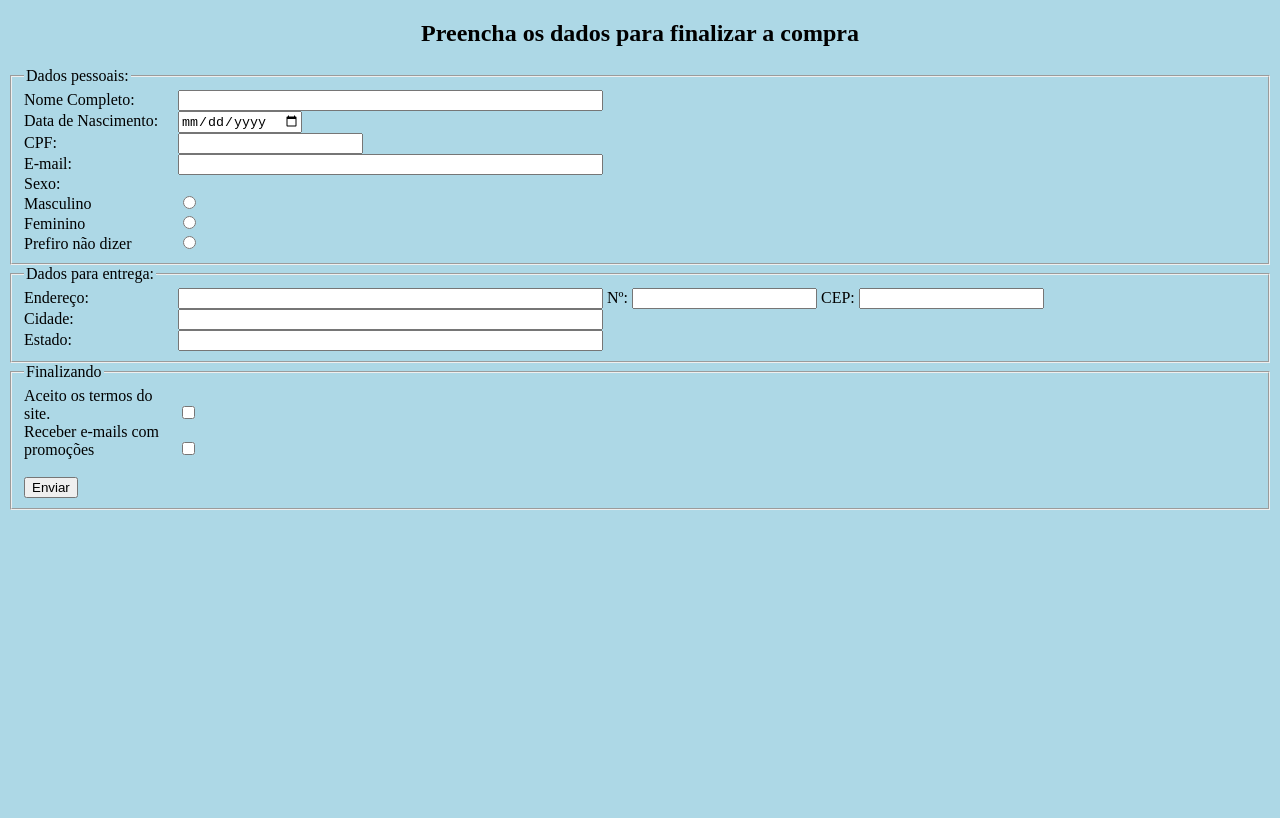
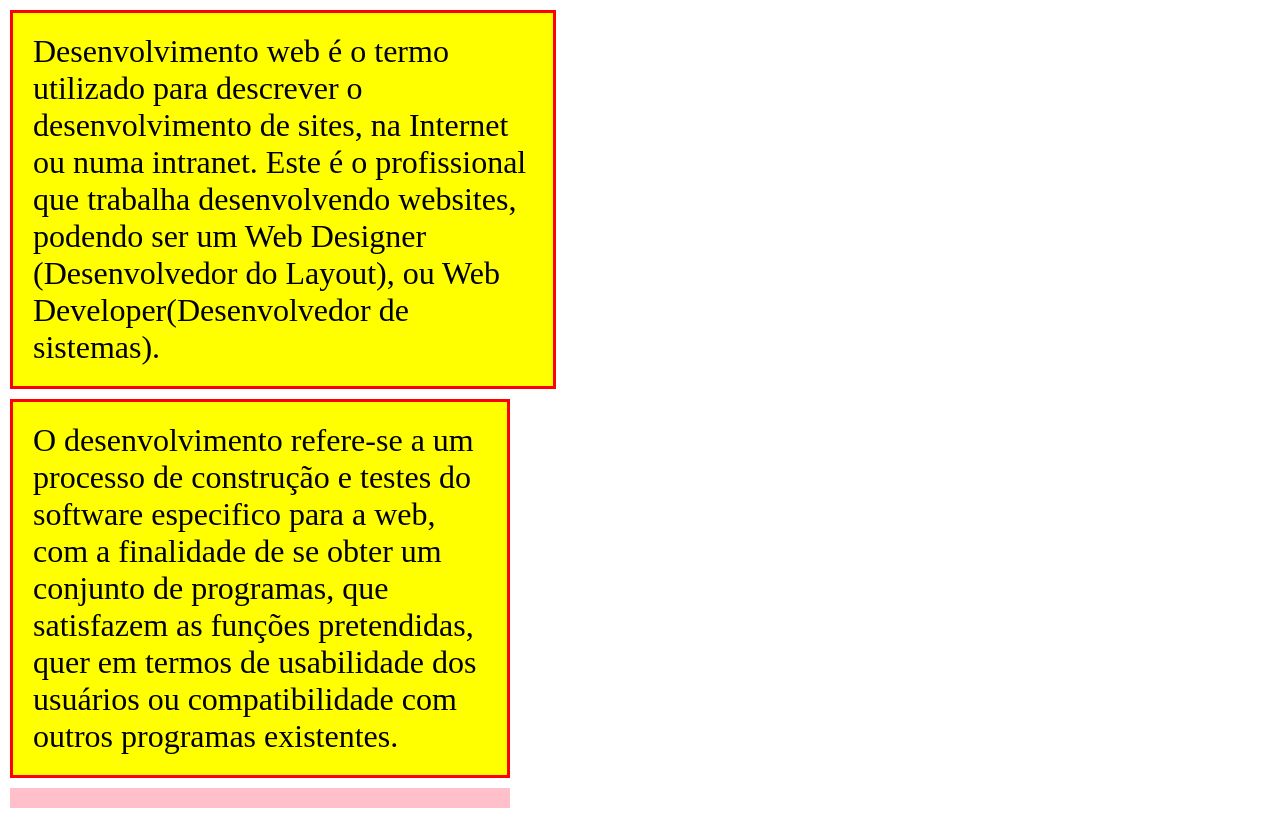
Before and after one commit to pietrofig/web-aula11, a plain HTML site: page index.html in a window 1280 px wide. Drawn offline with Linux system fonts and the light colour scheme.

Commit message:
Criado Padding

```diff
--- a/estilo.css
+++ b/estilo.css
@@ -1,12 +1,39 @@
-label.dado {
+/* label.dado {
 
     display: inline-block;
     width: 150px;
 }
-
 h2{
     text-align: center;
 }
 body {
     background-color: lightblue;
   }
+
+*/
+body{
+    font-size: 32px;
+    margin: 0;
+
+}
+.frase1, .frase2, .referencia{
+    text-align: left;
+    width: 500px;
+    background-color: yellow;
+}
+p{
+    margin: 10px;
+}
+.referencia{
+    background-color: pink;
+    height: 20px;
+}
+.frase1{
+    border: 3px solid red;
+    padding: 20px;
+}
+.frase2{
+    box-sizing: border-box;
+    border: 3px solid red;
+    padding: 20px;
+}
--- a/index.html
+++ b/index.html
@@ -1,14 +1,26 @@
 <!DOCTYPE html>
-<html>
+<html lang="pt-br">
 
     <head>
         <meta charset="UTF-8">
-        <title>Exercício de Formulário</title>
+        <title>Aula 11</title>
+        <link rel="stylesheet" type="text/css" href="estilo.css">
     </head>
 
     <body>
-    <link rel="stylesheet" type="text/css" href="estilo.css">
-        <h2> Preencha os dados para finalizar a compra</h2>
+
+        <p class="frase1"> Desenvolvimento web é o termo utilizado para descrever o desenvolvimento de sites, na
+            Internet ou numa intranet. Este é o profissional que trabalha desenvolvendo websites,
+            podendo ser um Web Designer (Desenvolvedor do Layout), ou Web Developer(Desenvolvedor
+            de sistemas).
+        </p>
+        <p class="frase2"> O desenvolvimento refere-se a um processo de construção e testes do
+            software especifico para a web, com a finalidade de se obter um conjunto de programas,
+            que satisfazem as funções pretendidas, quer em termos de usabilidade dos usuários ou
+            compatibilidade com outros programas existentes.
+        </p>
+        <p class="referencia"></p>
+       <!--<h2> Preencha os dados para finalizar a compra</h2>
             <form>
             <fieldset>
                   <legend> Dados pessoais:</legend>
@@ -67,6 +79,7 @@
                         <input type="submit" value="Enviar">
 
             </form>
+        -->
 
     </body>
 
```
